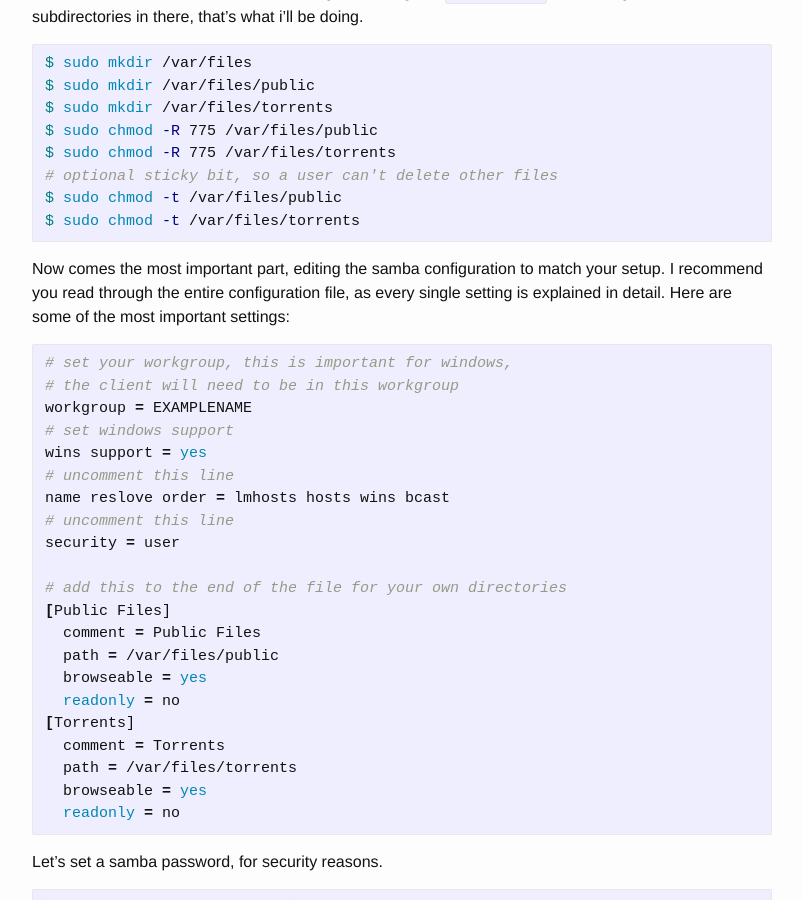
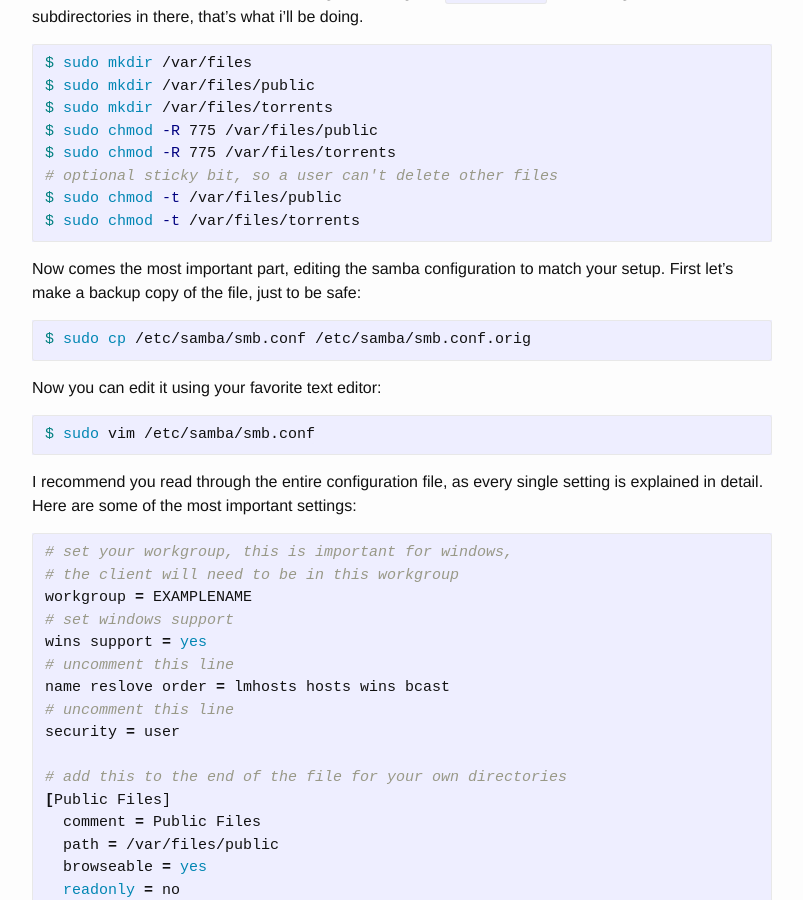
Before and after one commit to ArnaudWeyts/blog, a Jekyll site: the page built from _posts/2016-06-20-building-a-media-server-using-an-old-pc.md, in a window 1280 px wide and 900 px high, scrolled down 1893 px. Shown: the whole window, without its empty margins (238-1041 px from the left). Built offline with Jekyll 4.4.1, drawn with Linux system fonts in a browser that asks for light colours; comment, search, counter and statistics services are not loaded.

Commit message:
updated server blog post

````diff
--- a/_posts/2016-06-20-building-a-media-server-using-an-old-pc.md
+++ b/_posts/2016-06-20-building-a-media-server-using-an-old-pc.md
@@ -82,6 +82,18 @@
 ```
 
 Now comes the most important part, editing the samba configuration to match your setup.
+First let's make a backup copy of the file, just to be safe:
+
+```bash
+$ sudo cp /etc/samba/smb.conf /etc/samba/smb.conf.orig
+```
+
+Now you can edit it using your favorite text editor:
+
+```bash
+$ sudo vim /etc/samba/smb.conf
+```
+
 I recommend you read through the entire configuration file, as every single setting is explained in detail.
 Here are some of the most important settings:
 
````
